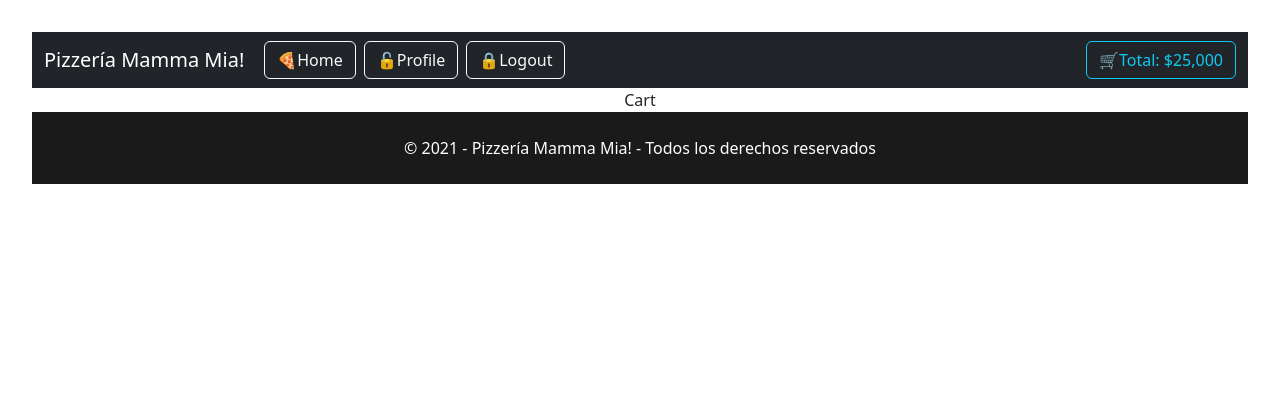
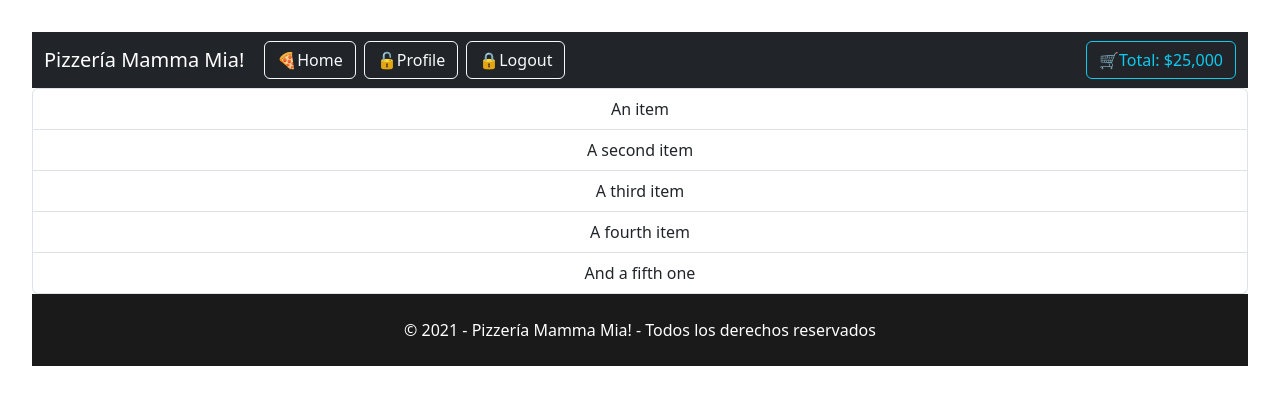
Before and after one commit to jvillegas36/react-pizzeria-hito1, a React (Vite) app: page / in a window 1280 px wide. Shown: the top 404 px of the page. Built offline with nearby package versions, Linux system fonts and the light colour scheme.

Commit message:
Hito 3  cart

```diff
--- a/src/components/Cart.jsx
+++ b/src/components/Cart.jsx
@@ -2,7 +2,20 @@
 
 const Cart = () => {
   return (
-    <div>Cart</div>
+      <div>
+
+
+
+
+            <ul class="list-group">
+            <li class="list-group-item">An item</li>
+            <li class="list-group-item">A second item</li>
+            <li class="list-group-item">A third item</li>
+            <li class="list-group-item">A fourth item</li>
+            <li class="list-group-item">And a fifth one</li>
+            </ul>
+
+    </div>
   )
 }
 
```
